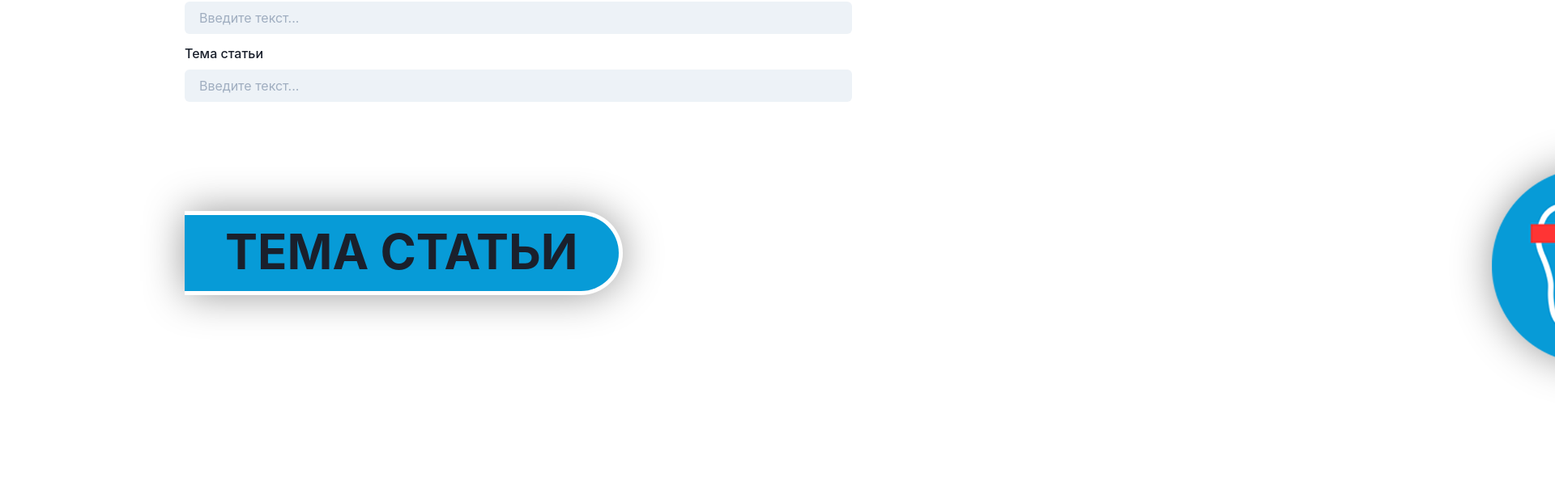
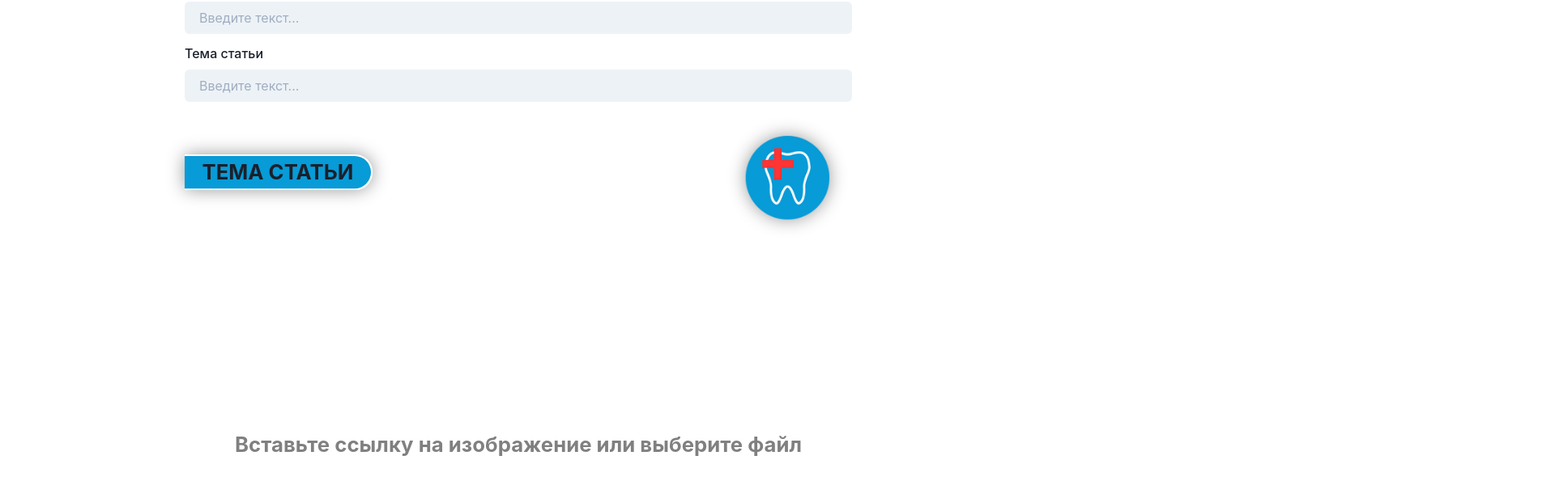
Before and after one commit to neodino/dentis-img-generator, a React (Create React App) app: page /article in a window 1280 px wide. Shown: the part 280-896 px from the top of the page at 81% size, 1920 px wide, since content can reach past the window. Built offline with nearby package versions, Linux system fonts and the light colour scheme.

Commit message:
Add resize hook to scale down composition

```diff
--- /dev/null
+++ b/src/hooks/useCompositionResize.js
@@ -0,0 +1,27 @@
+import { useEffect, useState } from "react";
+
+const useCompositionResize = (widthRef) => {
+
+    const [squareWidth, setSquareWidth] = useState(0);
+    const [containerScale, setContainerScale] = useState(0);
+
+    useEffect(() => {
+        const handleResize = () => {
+            setSquareWidth(widthRef.current ? widthRef.current.offsetWidth : 0);
+            setContainerScale(squareWidth / 1920);
+        };
+
+        if (widthRef.current) {
+            handleResize();
+        }
+
+        window.addEventListener("resize", handleResize);
+        return () => {
+            window.removeEventListener("resize", handleResize);
+        };
+    }, [squareWidth, widthRef]);
+
+    return { scale: containerScale, height: squareWidth };
+};
+
+export default useCompositionResize;
--- a/src/pages/InstaPost/article/Composition/index.js
+++ b/src/pages/InstaPost/article/Composition/index.js
@@ -2,14 +2,16 @@ import { AspectRatio, Box, Center, Heading, Image, Text } from '@chakra-ui/react
 import React from 'react';
 import Logo from '../../../../img/logo.png';
 
-const Composition = ({ title, topic, image }) => {
+const Composition = ({ title, topic, image, scale }) => {
     return (
         <Box
             pos='relative'
             width='1920px'
             height='1920px'
             bg='white'
-            zIndex={0}>
+            zIndex={0}
+            transformOrigin='0 0'
+            transform={'scale(' + scale + ')'}>
             <Image
                 alt='logo'
                 src={Logo}
--- a/src/pages/InstaPost/article/index.js
+++ b/src/pages/InstaPost/article/index.js
@@ -1,6 +1,7 @@
 import { Stack } from '@chakra-ui/layout';
-import { useColorModeValue } from '@chakra-ui/react';
-import React, { useState } from 'react';
+import { Box, useColorModeValue } from '@chakra-ui/react';
+import React, { useRef, useState } from 'react';
+import useCompositionResize from '../../../hooks/useCompositionResize';
 import Composition from './Composition';
 import InputControls from './InputControls';
 
@@ -10,6 +11,8 @@ const Article = () => {
     const [topic, setTopic] = useState('');
     const [imageURL, setImageURL] = useState('');
     const [fileURL, setFileURL] = useState('');
+
+    const containerRef = useRef(null);
 
     const handleImageLoad = (e) => {
         if (e.target.files.length > 0) {
@@ -32,6 +35,8 @@ const Article = () => {
         document.getElementById('fileInput').value = '';
     };
 
+    const { scale, height } = useCompositionResize(containerRef);
+
     return (
         <Stack
             spacing={3}
@@ -49,7 +54,9 @@ const Article = () => {
                 fileURL={fileURL}
                 setFileURL={setFileURL}
                 setImageURL={handleImageURLChange} />
-            <Composition title={title} topic={topic} image={(imageURL === '' && fileURL === '') ? '' : (imageURL === '' && fileURL !== '') ? fileURL : imageURL} />
+            <Box w='full' h={height} ref={containerRef}>
+                <Composition scale={scale} title={title} topic={topic} image={(imageURL === '' && fileURL === '') ? '' : (imageURL === '' && fileURL !== '') ? fileURL : imageURL} />
+            </Box>
         </Stack>
     );
 };
```
